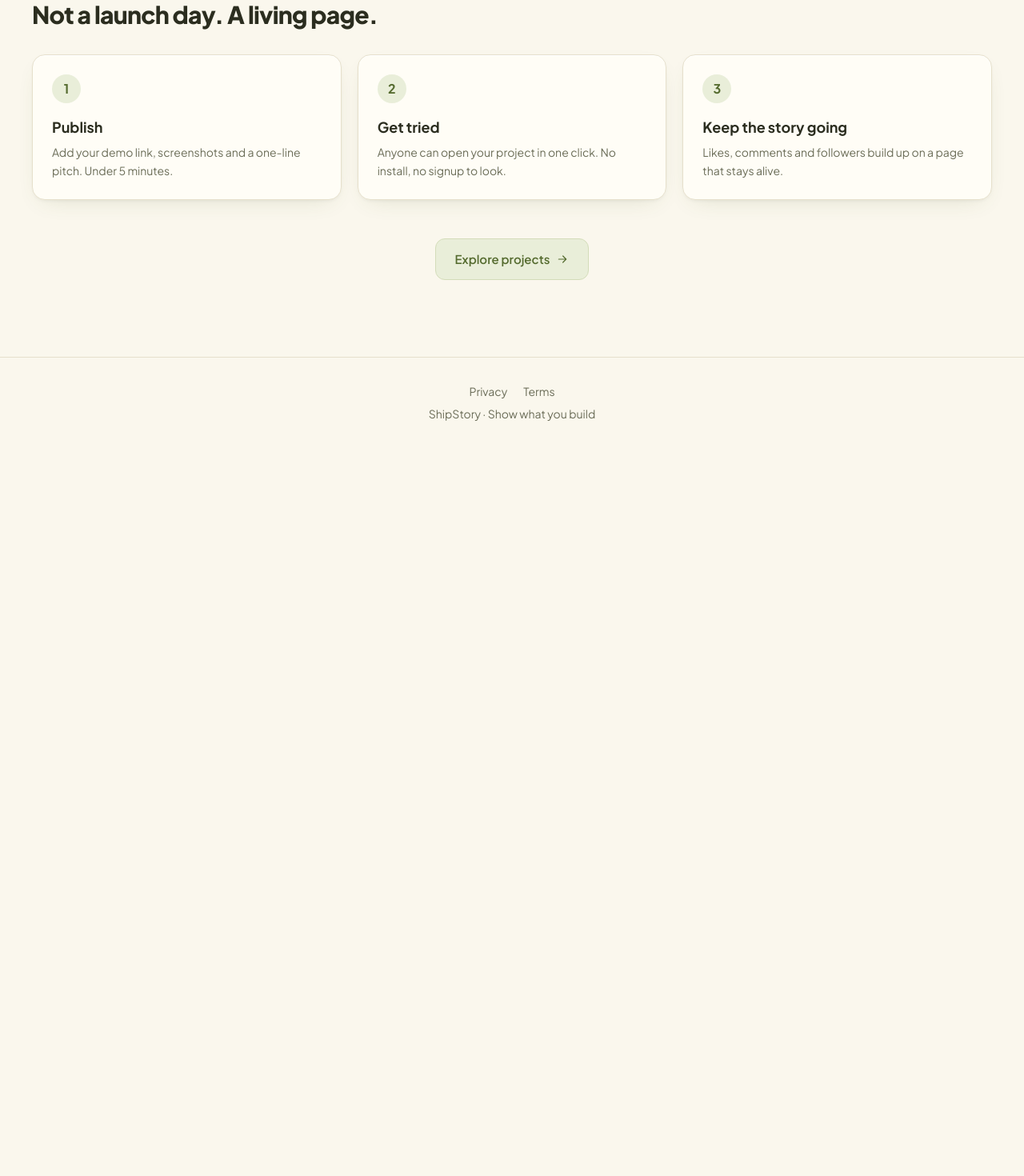
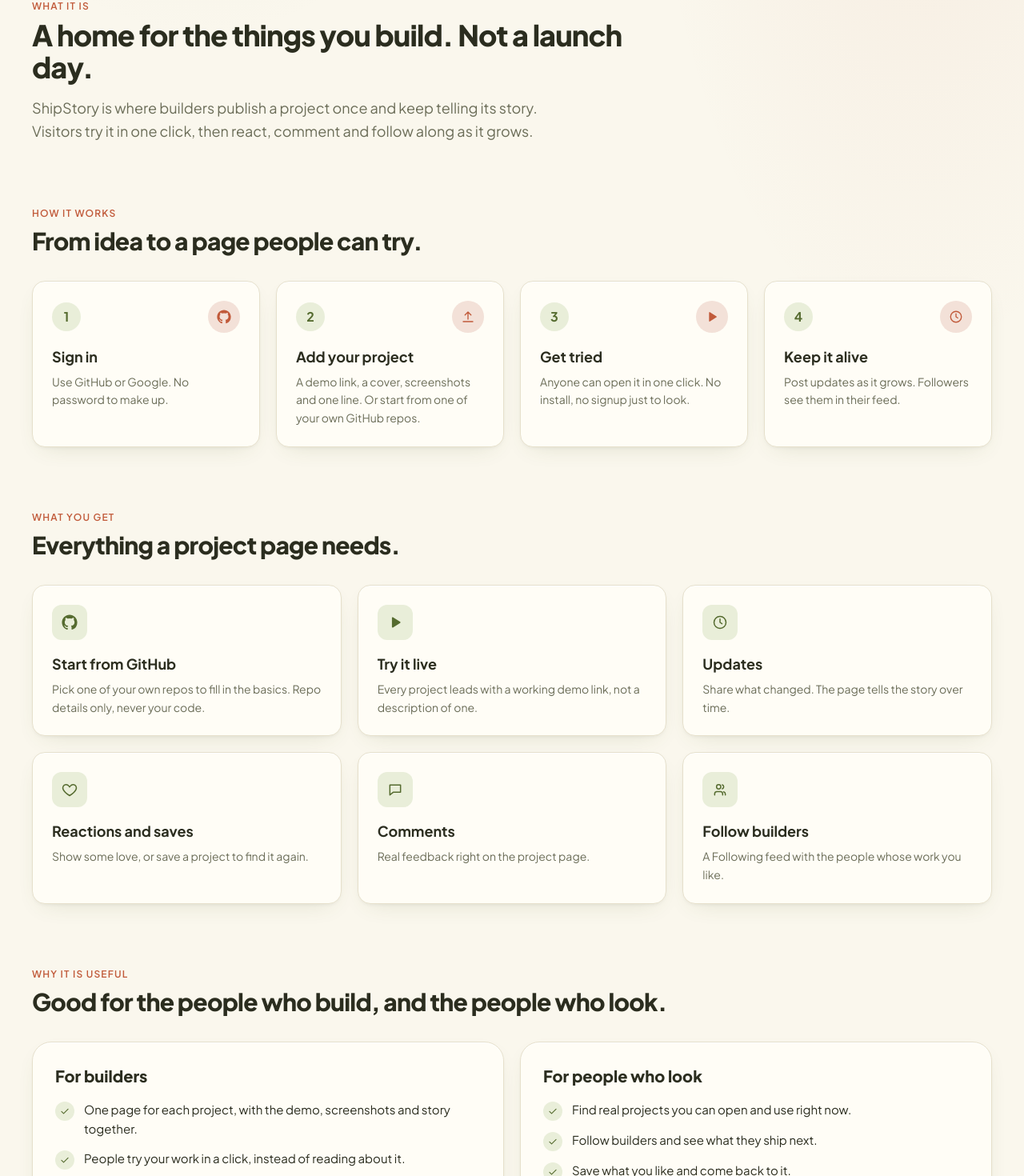
Before and after one commit to exit-that-lies-game/shipstory, a Next.js app: page / in a window 1280 px wide. Shown: the part 1060-2530 px from the top of the page at 80% size. Before the commit the page ends 1619 px from the top, so only its background shows below. Built offline with nearby package versions, Linux system fonts and the light colour scheme; no server answers.

Commit message:
Landing page: what it is, how it works, features, why it is useful

```diff
--- a/src/app/page.tsx
+++ b/src/app/page.tsx
@@ -15,10 +15,25 @@ const perks: { icon: IconName; title: string; sub: string }[] = [
   { icon: "gift", title: "Free", sub: "for every builder" },
 ];
 
-const steps = [
-  { n: "1", title: "Publish", sub: "Add your demo link, screenshots and a one-line pitch. Under 5 minutes." },
-  { n: "2", title: "Get tried", sub: "Anyone can open your project in one click. No install, no signup to look." },
-  { n: "3", title: "Keep the story going", sub: "Likes, comments and followers build up on a page that stays alive." },
+const steps: { n: string; icon: IconName; title: string; sub: string }[] = [
+  { n: "1", icon: "github", title: "Sign in", sub: "Use GitHub or Google. No password to make up." },
+  { n: "2", icon: "upload", title: "Add your project", sub: "A demo link, a cover, screenshots and one line. Or start from one of your own GitHub repos." },
+  { n: "3", icon: "play", title: "Get tried", sub: "Anyone can open it in one click. No install, no signup just to look." },
+  { n: "4", icon: "clock", title: "Keep it alive", sub: "Post updates as it grows. Followers see them in their feed." },
+];
+
+const features: { icon: IconName; title: string; sub: string }[] = [
+  { icon: "github", title: "Start from GitHub", sub: "Pick one of your own repos to fill in the basics. Repo details only, never your code." },
+  { icon: "play", title: "Try it live", sub: "Every project leads with a working demo link, not a description of one." },
+  { icon: "clock", title: "Updates", sub: "Share what changed. The page tells the story over time." },
+  { icon: "heart", title: "Reactions and saves", sub: "Show some love, or save a project to find it again." },
+  { icon: "comment", title: "Comments", sub: "Real feedback right on the project page." },
+  { icon: "users", title: "Follow builders", sub: "A Following feed with the people whose work you like." },
+];
+
+const audiences: { who: string; points: string[] }[] = [
+  { who: "For builders", points: ["One page for each project, with the demo, screenshots and story together.", "People try your work in a click, instead of reading about it.", "Updates keep the page fresh, so it never turns into an old launch post.", "Feedback and followers gather in one place."] },
+  { who: "For people who look", points: ["Find real projects you can open and use right now.", "Follow builders and see what they ship next.", "Save what you like and come back to it.", "Tell a builder what worked, in a comment."] },
 ];
 
 export default async function Landing() {
@@ -63,18 +78,65 @@ export default async function Landing() {
           </div>
         </section>
         <DoodleStrip />
-        <section id="how" className="relative mx-auto max-w-7xl px-6 pb-24 lg:px-10">
-          <h2 className="text-3xl font-extrabold tracking-tight">Not a launch day. A living page.</h2>
-          <div className="mt-8 grid gap-5 md:grid-cols-3">
-            {steps.map((s) => (
-              <div key={s.n} className="rounded-2xl border border-line bg-paper p-6 shadow-soft">
-                <span className="grid h-9 w-9 place-items-center rounded-full bg-[#e9eed9] font-bold text-olive">{s.n}</span>
-                <h3 className="mt-4 text-lg font-bold">{s.title}</h3>
-                <p className="mt-1.5 text-sm leading-relaxed text-muted">{s.sub}</p>
+        <section id="what" className="relative mx-auto max-w-7xl px-6 pb-20 lg:px-10">
+          <p className="text-xs font-semibold uppercase tracking-widest text-terracotta">What it is</p>
+          <h2 className="mt-2 max-w-3xl text-3xl font-extrabold tracking-tight sm:text-4xl">A home for the things you build. Not a launch day.</h2>
+          <p className="mt-4 max-w-2xl text-lg leading-relaxed text-muted">ShipStory is where builders publish a project once and keep telling its story. Visitors try it in one click, then react, comment and follow along as it grows.</p>
+        </section>
+        <section id="how" className="relative mx-auto max-w-7xl px-6 pb-20 lg:px-10">
+          <p className="text-xs font-semibold uppercase tracking-widest text-terracotta">How it works</p>
+          <h2 className="mt-2 text-3xl font-extrabold tracking-tight">From idea to a page people can try.</h2>
+          <ol className="mt-8 grid gap-5 md:grid-cols-2 lg:grid-cols-4">
+            {steps.map((st) => (
+              <li key={st.n} className="rounded-2xl border border-line bg-paper p-6 shadow-soft">
+                <div className="flex items-center justify-between">
+                  <span className="grid h-9 w-9 place-items-center rounded-full bg-[#e9eed9] font-bold text-olive">{st.n}</span>
+                  <span className="grid h-10 w-10 place-items-center rounded-full bg-[#f3e1d8] text-terracotta"><Icon name={st.icon} size={18} /></span>
+                </div>
+                <h3 className="mt-4 text-lg font-bold">{st.title}</h3>
+                <p className="mt-1.5 text-sm leading-relaxed text-muted">{st.sub}</p>
+              </li>
+            ))}
+          </ol>
+        </section>
+        <section id="features" className="relative mx-auto max-w-7xl px-6 pb-20 lg:px-10">
+          <p className="text-xs font-semibold uppercase tracking-widest text-terracotta">What you get</p>
+          <h2 className="mt-2 text-3xl font-extrabold tracking-tight">Everything a project page needs.</h2>
+          <div className="mt-8 grid gap-5 sm:grid-cols-2 lg:grid-cols-3">
+            {features.map((f) => (
+              <div key={f.title} className="rounded-2xl border border-line bg-paper p-6 shadow-soft">
+                <span className="grid h-11 w-11 place-items-center rounded-xl bg-[#e9eed9] text-olive"><Icon name={f.icon} size={20} /></span>
+                <h3 className="mt-4 text-lg font-bold">{f.title}</h3>
+                <p className="mt-1.5 text-sm leading-relaxed text-muted">{f.sub}</p>
               </div>
             ))}
           </div>
-          <div className="mt-12 flex justify-center"><Button href="/feed" variant="soft" size="lg">Explore projects <Icon name="arrow" size={16} /></Button></div>
+        </section>
+        <section id="why" className="relative mx-auto max-w-7xl px-6 pb-20 lg:px-10">
+          <p className="text-xs font-semibold uppercase tracking-widest text-terracotta">Why it is useful</p>
+          <h2 className="mt-2 text-3xl font-extrabold tracking-tight">Good for the people who build, and the people who look.</h2>
+          <div className="mt-8 grid gap-5 lg:grid-cols-2">
+            {audiences.map((a) => (
+              <div key={a.who} className="rounded-3xl border border-line bg-paper p-7 shadow-soft">
+                <h3 className="text-xl font-extrabold">{a.who}</h3>
+                <ul className="mt-4 space-y-3">
+                  {a.points.map((pt) => (
+                    <li key={pt} className="flex items-start gap-3 text-[15px] leading-relaxed text-ink"><span className="mt-0.5 grid h-6 w-6 shrink-0 place-items-center rounded-full bg-[#e9eed9] text-olive"><Icon name="check" size={14} /></span>{pt}</li>
+                  ))}
+                </ul>
+              </div>
+            ))}
+          </div>
+        </section>
+        <section className="relative mx-auto max-w-7xl px-6 pb-24 lg:px-10">
+          <div className="rounded-3xl bg-olive px-8 py-12 text-center text-white sm:px-12">
+            <h2 className="text-3xl font-extrabold tracking-tight sm:text-4xl">Publish your first project.</h2>
+            <p className="mx-auto mt-3 max-w-md text-white/80">Sign in with GitHub or Google. It takes under 5 minutes.</p>
+            <div className="mt-7 flex flex-wrap justify-center gap-3">
+              <Button href="/login?provider=github" size="lg"><Icon name="github" size={19} />Continue with GitHub</Button>
+              <Button href="/feed" variant="ghost" size="lg">Explore projects <Icon name="arrow" size={16} /></Button>
+            </div>
+          </div>
         </section>
       </main>
       <SiteFooter />
```
